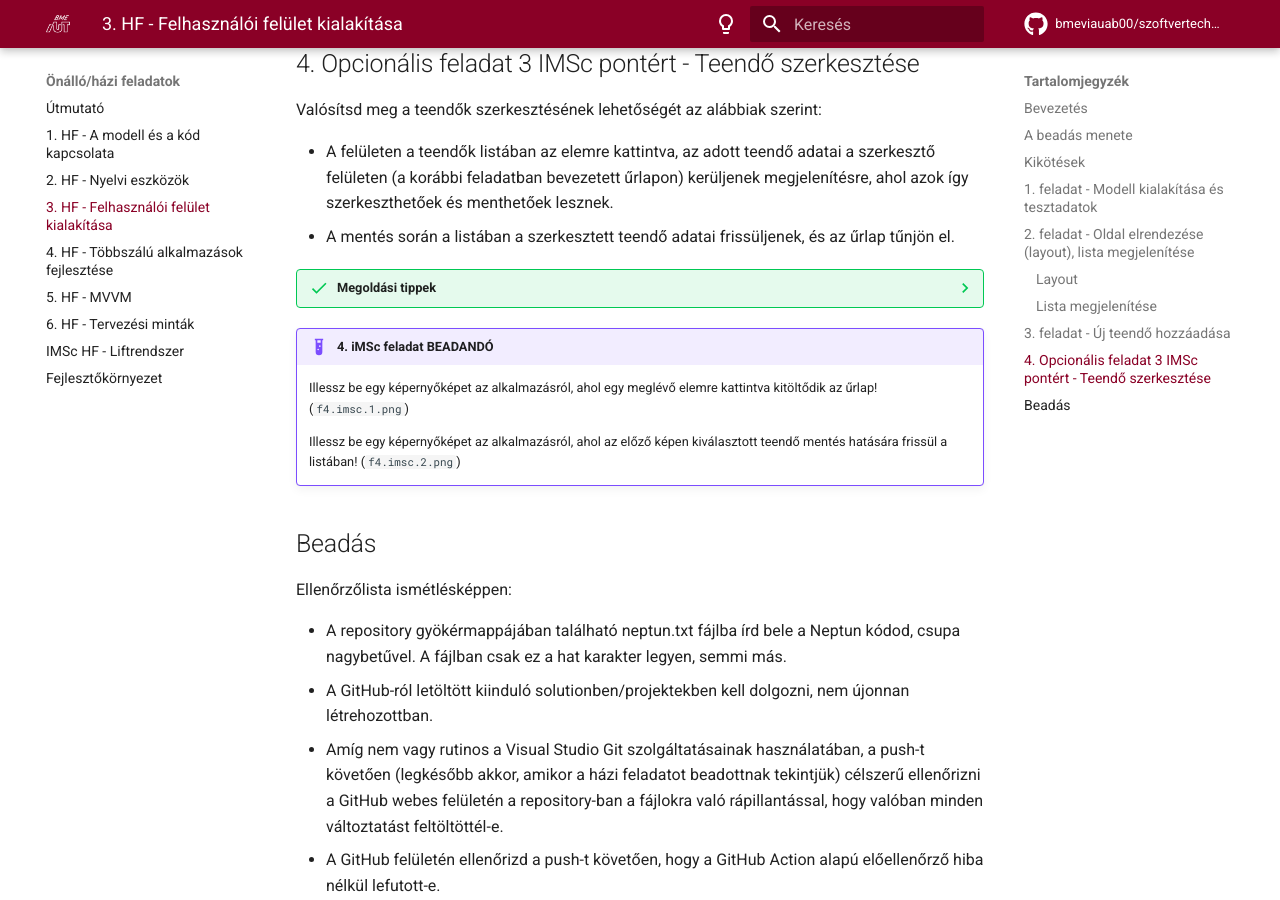
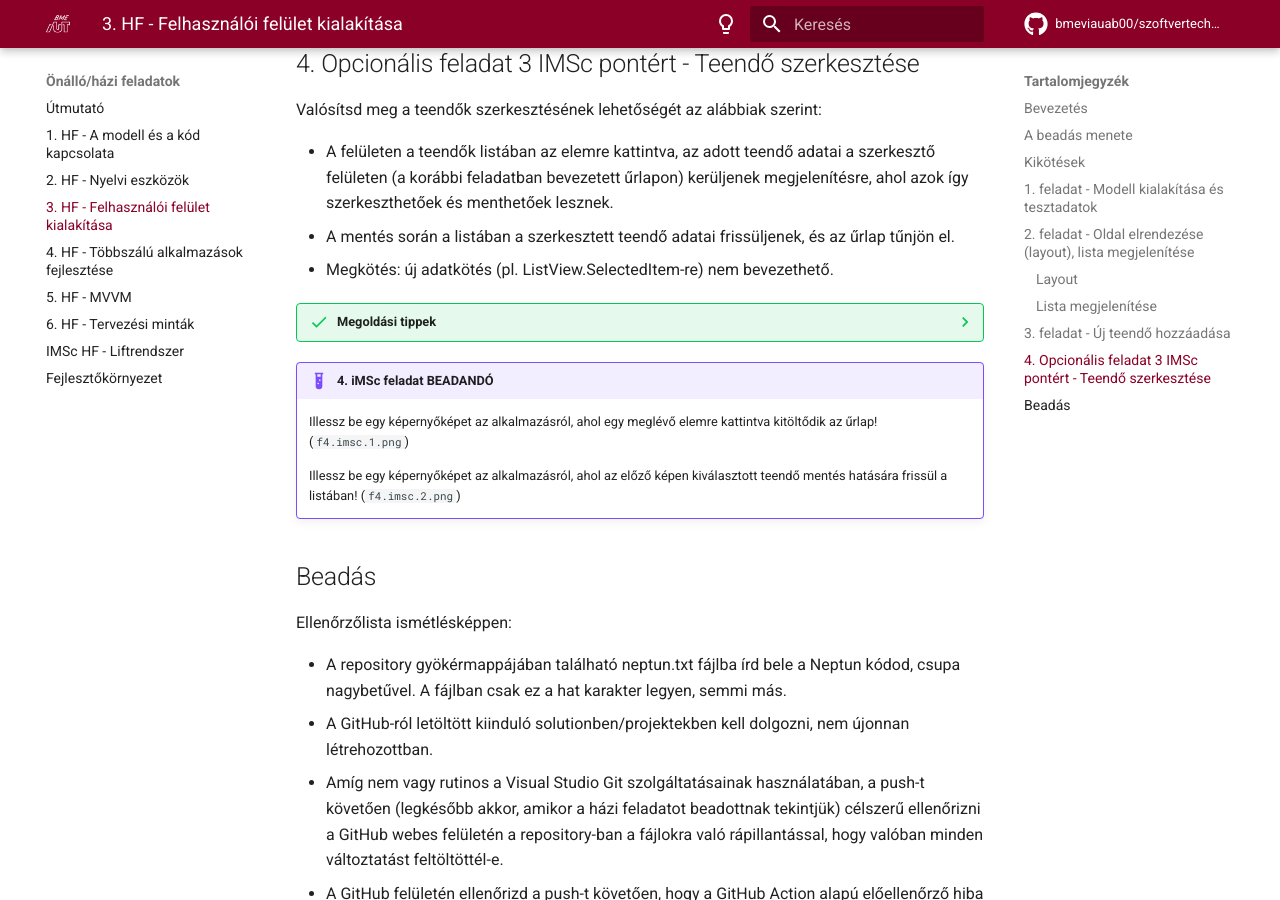
Before and after one commit to bmeviauab00/szoftvertechnikak, an MkDocs documentation site: the page built from docs/hazi/3-felhasznaloi-felulet-kialakitasa/index.md, in a window 1280 px wide and 900 px high, scrolled down 10774 px. Built offline with MkDocs 1.6.1 and Material for MkDocs 9.7.7, drawn with Linux system fonts in a browser that asks for light colours; emoji names are drawn with the system emoji font; comment, search, counter and statistics services are not loaded; the version menu is left out.

Commit message:
HF3: Új adatkötés bevezetésének tiltása szerkesztésnél (hun, ger)
Co-Authored-By: Claude Opus 4.6 (1M context) <noreply@anthropic.com>

```diff
--- a/docs/hazi/3-felhasznaloi-felulet-kialakitasa/index.md
+++ b/docs/hazi/3-felhasznaloi-felulet-kialakitasa/index.md
@@ -400,6 +400,7 @@ Valósítsd meg a teendők szerkesztésének lehetőségét az alábbiak szerint
 
 * A felületen a teendők listában az elemre kattintva, az adott teendő adatai a szerkesztő felületen (a korábbi feladatban bevezetett űrlapon) kerüljenek megjelenítésre, ahol azok így szerkeszthetőek és menthetőek lesznek.
 * A mentés során a listában a szerkesztett teendő adatai frissüljenek, és az űrlap tűnjön el.
+* Megkötés: új adatkötés (pl. ListView.SelectedItem-re) nem bevezethető.
 
 ??? success "Megoldási tippek"
     * Érdemes karbantartani a teendők egyedi azonosítóját a beszúrás során, hogy meg tudjuk különböztetni mentéskor, szerkesztés vagy beszúrás esete áll fenn. Pl. beszúrás esetén használhatjuk a -1 értéket, melyet mentés során lecserélünk az eddig használtaknál eggyel nagyobb számra. De tegyük fel, hogy a -1 is egy olyan érték, mellyel rendelkezhet egy érvényes to-do objektum. Mit lehet ekkor tenni? A `TodoItem` osztályban az `Id` típusát alakítsuk át `int?`-re. A `?`-lel az érték típusok (`int`, `bool`, `char`, `enum`, `struct` stb.) is felvehetnek `null` értéket. Ezeket nullable érték típusoknak (nullable value types) nevezzük. Ezek a `Nullable<T>` .NET struktúrára képződnek le fordítás során, melyek tartalmazzák az eredeti változót, illetve egy flag-et, mely jelzi, ki van-e töltve az érték, vagy sem. Bővebben [itt](https://learn.microsoft.com/en-us/dotnet/csharp/language-reference/builtin-types/nullable-value-types) és [itt](https://learn.microsoft.com/en-us/dotnet/api/system.nullable-1) lehet ezekről olvasni. Alkalmazzuk ezt a megoldás során.
```
Also changed, not shown: docs/hazi/3-felhasznaloi-felulet-kialakitasa/index_ger.md (+1 -0 lines).
